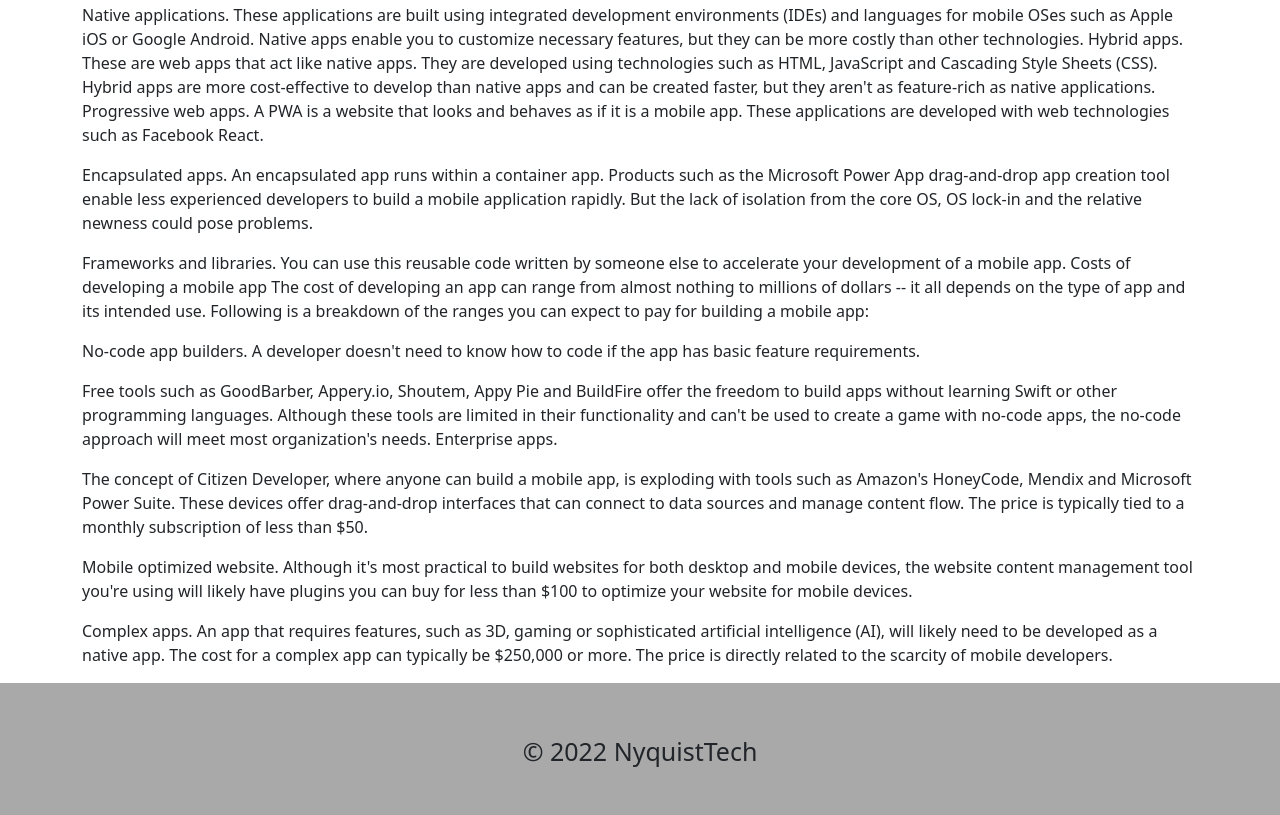
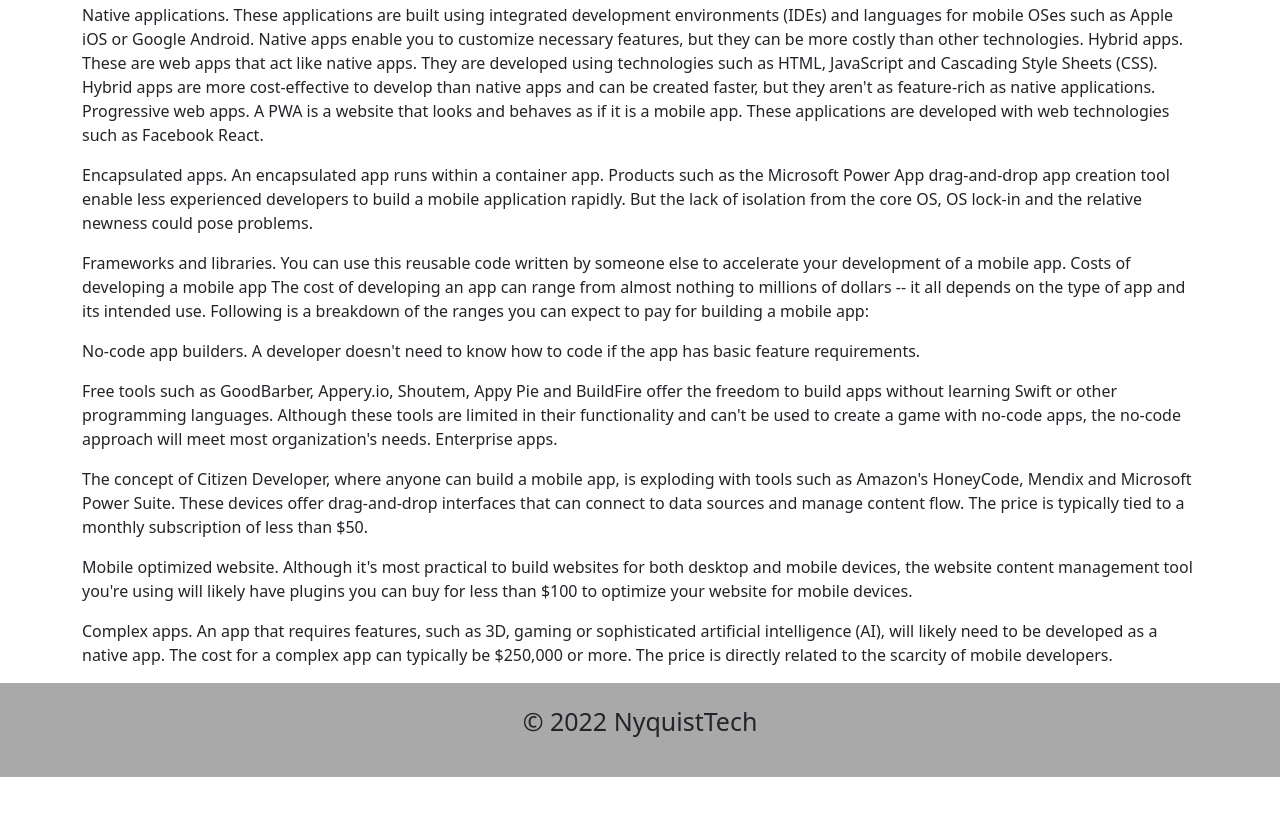
Before and after one commit to NyquistJnr/NyquistJnr.github.io, a plain HTML site: page index.html in a window 1280 px wide. Shown: the part 838-1653 px from the top of the page. After the commit the page ends 1615 px from the top, so only its background shows below. Drawn offline with nearby package versions, Linux system fonts and the light colour scheme.

Commit message:
Update index.html

```diff
--- a/index.html
+++ b/index.html
@@ -25,11 +25,11 @@
             .colorStuff{
                 text-align: center;
                 font-size: 25px;
-                padding: 50px 0px;
+                padding: 20px 0px;
             }
 
             .colorNav{
-                background-color:darkgrey
+                background-color:darkgrey;
             }
 
             body{
```
